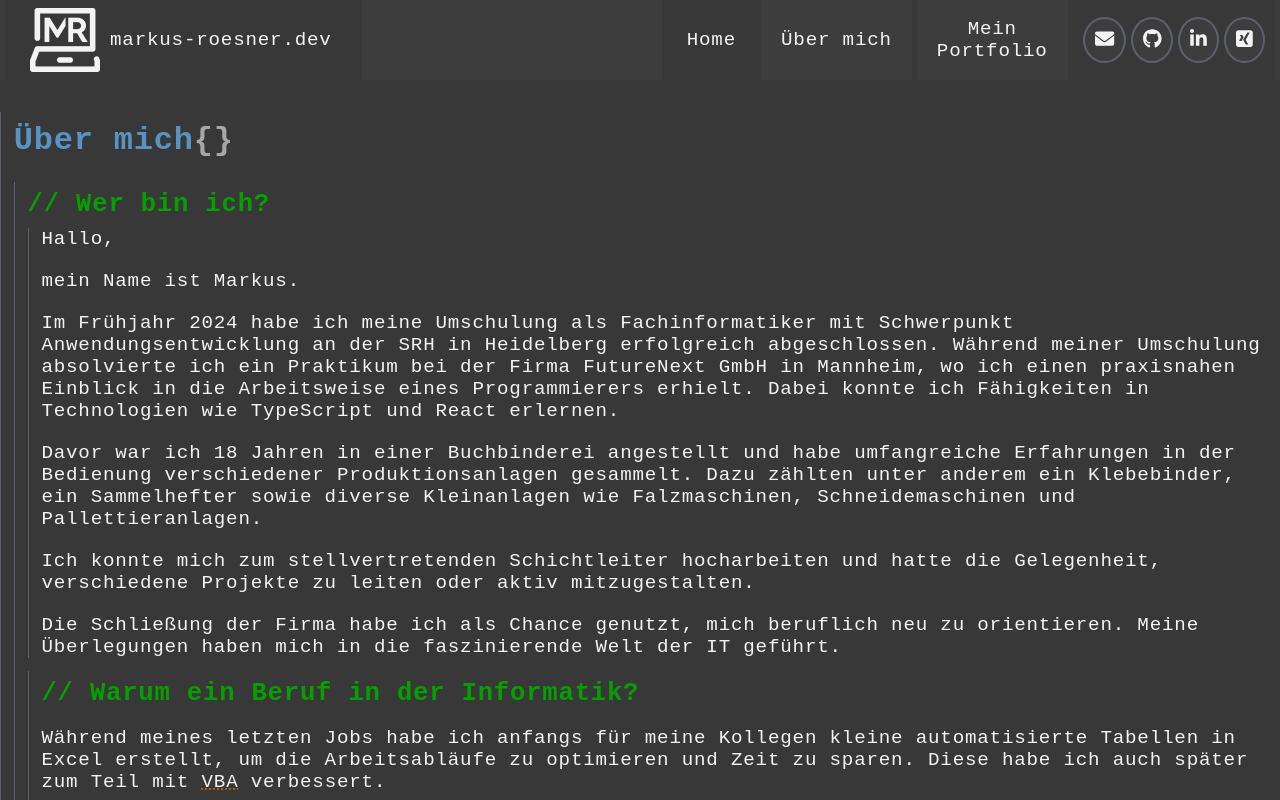
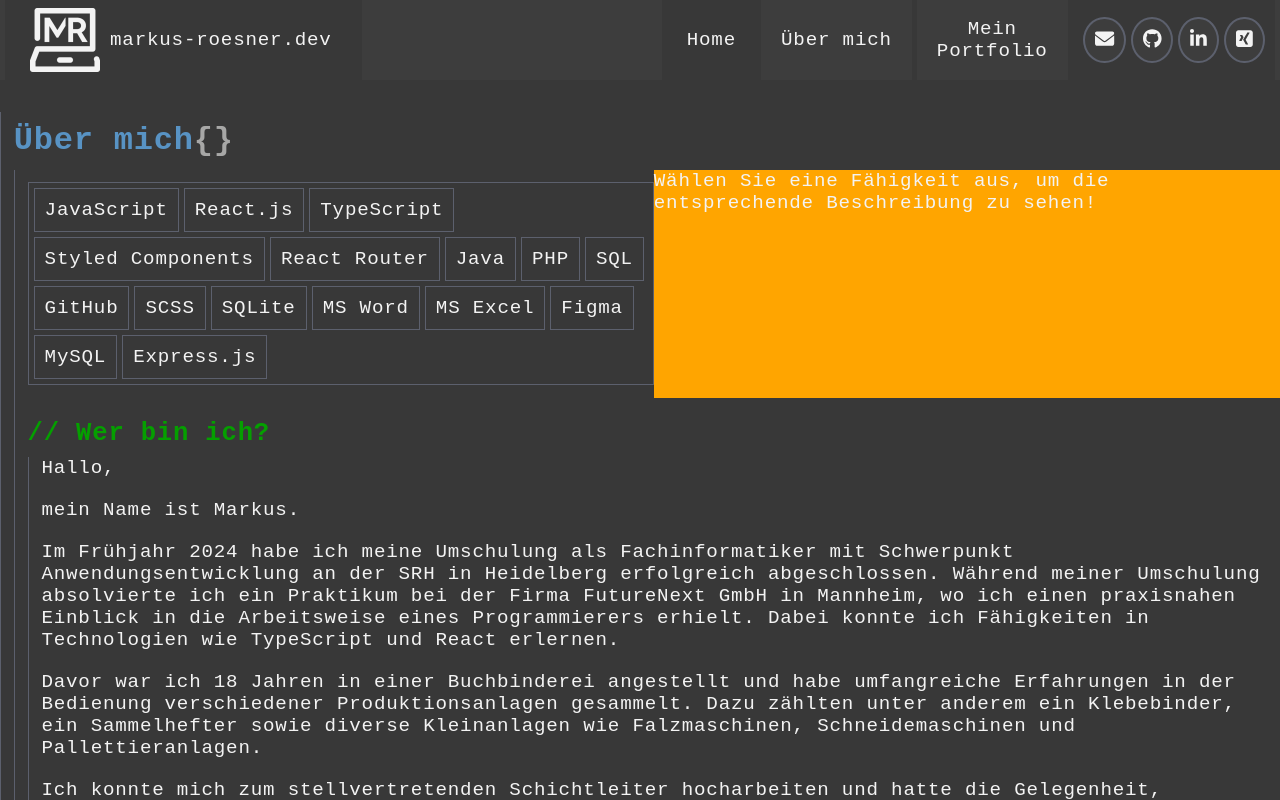
Before and after one commit to M-Roesner/myHomepage-react-ts-wip, a React (Vite) app: page / in a window 1280 px wide. Shown: the top 800 px of the page. Built offline with nearby package versions, Linux system fonts and the light colour scheme.

Commit message:
Added section for the "About me" page with a list of skills.

```diff
--- a/src/pages/home/HomePage.tsx
+++ b/src/pages/home/HomePage.tsx
@@ -2,6 +2,7 @@ import CardHeadline from "../../components/custom/card/cardHeadline/CardHeadline
 import CardVerticalLine from "../../components/custom/card/cardVerticalLine/CardVerticalLine";
 import SectionIntroduction from "./sections/introduction/SectionIntroduction";
 import SectionMyFutureCareer from "./sections/myFutureCareer/SectionMyFutureCareer";
+import SectionSkillWrapper from "./sections/skills/SectionSkillWrapper";
 import SectionWhyInIt from "./sections/whyInIt/SectionWhyInIt";
 import StyledHomePage from "./styledHomePage";
 
@@ -11,6 +12,7 @@ const HomePage = () => {
       <CardVerticalLine>
         <CardHeadline level={1}>Über mich</CardHeadline>
         <CardVerticalLine>
+          <SectionSkillWrapper />
           <SectionIntroduction />
           <SectionWhyInIt />
           <SectionMyFutureCareer />
--- /dev/null
+++ b/src/pages/home/sections/skills/SectionSkillWrapper.tsx
@@ -0,0 +1,36 @@
+import { useState } from "react";
+
+// components
+import { StyledSectionSkillWrapper } from "./styledSectionSkillWrapper";
+import SkillList from "./skillList/SkillList";
+import SkillDescription from "./skillDescription/SkillDescription";
+
+// Types
+import { skillType } from "./skillTypes";
+
+// Resources
+import { mySkills } from "./mySkills";
+
+/**
+ * Renders a list of skills and their description.
+ */
+const SectionSkillWrapper = () => {
+  const [selectedSkill, setSelectedSkill] = useState<skillType | null>(null);
+
+  const handleSkillClick = (skill: skillType) => {
+    if (skill !== null) {
+      console.log(skill);
+      setSelectedSkill(skill);
+    }
+  };
+
+  const sortedSkills = mySkills.sort((a, b) => a.priority - b.priority);
+  return (
+    <StyledSectionSkillWrapper>
+      <SkillList list={sortedSkills} onClick={handleSkillClick} />
+      <SkillDescription skill={selectedSkill} />
+    </StyledSectionSkillWrapper>
+  );
+};
+
+export default SectionSkillWrapper;
--- /dev/null
+++ b/src/pages/home/sections/skills/mySkills.ts
@@ -0,0 +1,126 @@
+import { skillType } from "./skillTypes";
+
+export const mySkills: skillType[] = [
+  {
+    id: 1,
+    name: "Java",
+    priority: 2,
+    category: "Programming Language",
+    description:
+      "Java ist eine weit verbreitete Programmiersprache, die für ihre Portabilität und Robustheit bekannt ist.",
+  },
+  {
+    id: 2,
+    name: "JavaScript",
+    priority: 1,
+    category: "Programming Language",
+    description:
+      "JavaScript ist eine vielseitige Programmiersprache, die häufig für die Webentwicklung verwendet wird.",
+  },
+  {
+    id: 3,
+    name: "React.js",
+    priority: 1,
+    category: "Frontend Framework",
+    description: "React.js ist eine beliebte JavaScript-Bibliothek zum Erstellen von Benutzeroberflächen.",
+  },
+  {
+    id: 4,
+    name: "TypeScript",
+    priority: 1,
+    category: "Programming Language",
+    description:
+      "TypeScript ist eine Erweiterung von JavaScript, die statisches Typing und andere Funktionen hinzufügt.",
+  },
+  {
+    id: 5,
+    name: "PHP",
+    priority: 2,
+    category: "Backend Language",
+    description: "PHP ist eine serverseitige Skriptsprache, die häufig für die Webentwicklung verwendet wird.",
+  },
+  {
+    id: 6,
+    name: "SQL",
+    priority: 2,
+    category: "Database",
+    description:
+      "SQL (Structured Query Language) ist eine domänenspezifische Sprache, die für das Programmieren entwickelt wurde und zur Verwaltung von Daten in einem relationalen Datenbankmanagementsystem dient.",
+  },
+  {
+    id: 7,
+    name: "GitHub",
+    priority: 2,
+    category: "Version Control",
+    description: "GitHub ist eine webbasierte Plattform zur Versionskontrolle und Zusammenarbeit an Softwareprojekten.",
+  },
+  {
+    id: 8,
+    name: "SCSS",
+    priority: 2,
+    category: "Stylesheet Language",
+    description:
+      "SCSS (Sassy CSS) ist eine Erweiterung von CSS, die Funktionen wie Variablen, Verschachtelungen und Mixins bietet.",
+  },
+  {
+    id: 9,
+    name: "MS Word",
+    priority: 3,
+    category: "Office Suite",
+    description: "Microsoft Word ist ein Textverarbeitungsprogramm, das zur Erstellung von Dokumenten verwendet wird.",
+  },
+  {
+    id: 10,
+    name: "MS Excel",
+    priority: 3,
+    category: "Office Suite",
+    description:
+      "Microsoft Excel ist ein Tabellenkalkulationsprogramm, das für Berechnungen, Datenanalyse und Visualisierung verwendet wird.",
+  },
+  {
+    id: 11,
+    name: "Styled Components",
+    priority: 1,
+    category: "Frontend Framework",
+    description:
+      "Styled Components ist eine CSS-in-JS-Bibliothek, mit der CSS direkt in JavaScript-Dateien geschrieben werden kann.",
+  },
+  {
+    id: 12,
+    name: "React Router",
+    priority: 1,
+    category: "Frontend Framework",
+    description: "React Router ist eine Bibliothek für die Navigation in React-Anwendungen.",
+  },
+  {
+    id: 13,
+    name: "Figma",
+    priority: 3,
+    category: "Design Tool",
+    description:
+      "Figma ist ein webbasiertes Design- und Prototyping-Tool, das zur Erstellung von UI/UX-Designs verwendet wird.",
+  },
+  {
+    id: 14,
+    name: "MySQL",
+    priority: 3,
+    category: "Database",
+    description: "MySQL ist ein Open-Source-Relationales Datenbankmanagementsystem.",
+  },
+  {
+    id: 15,
+    name: "SQLite",
+    priority: 2,
+    category: "Database",
+    description:
+      "SQLite ist eine C-Bibliothek, die eine kleine, schnelle, eigenständige, zuverlässige, voll ausgestattete SQL-Datenbank-Engine implementiert.",
+  },
+  {
+    id: 16,
+    name: "Express.js",
+    priority: 3,
+    category: "Server Framework",
+    description:
+      "Express.js ist ein Webanwendungs-Framework für Node.js, das zur Erstellung von Webanwendungen und APIs verwendet wird.",
+  },
+];
--- /dev/null
+++ b/src/pages/home/sections/skills/skillDescription/SkillDescription.tsx
@@ -0,0 +1,23 @@
+import { skillType } from "../skillTypes";
+import { StyledSkillDescription } from "./styledSkillDescription";
+
+type SkillDescriptionProps = {
+  skill: skillType | null;
+};
+
+/**
+ * Returns a styled description text with the passed skill.
+ *
+ * @param {skillType} skill - The skill object contains the description text, among other things.
+ */
+const SkillDescription = ({ skill }: SkillDescriptionProps) => {
+  return (
+    <StyledSkillDescription>
+      {skill && skill.description
+        ? skill.description
+        : "Wählen Sie eine Fähigkeit aus, um die entsprechende Beschreibung zu sehen!"}
+    </StyledSkillDescription>
+  );
+};
+
+export default SkillDescription;
--- /dev/null
+++ b/src/pages/home/sections/skills/skillDescription/styledSkillDescription.ts
@@ -0,0 +1,7 @@
+import styled from "styled-components";
+
+export const StyledSkillDescription = styled.div`
+  /* TODO: css - SkillDescription need more styles */
+  width: 50%;
+  background-color: orange;
+`;
--- /dev/null
+++ b/src/pages/home/sections/skills/skillList/SkillList.tsx
@@ -0,0 +1,32 @@
+// components
+import Skill from "./skill/Skill";
+import { StyledSectionSkillList } from "./styledSkillList";
+
+// Types
+import { skillType } from "../skillTypes";
+
+type SectionSkillListProps = {
+  list: skillType[];
+  onClick: (skill: skillType) => void;
+};
+
+/**
+ * Renders a list of skills with the given list.
+ *
+ * @param {Object} props - The props object containing the list of skills and onClick function.
+ * @param {skillType[]} props.list - The array of skills.
+ * @param {Function} props.onClick - The function to be called when a skill is clicked.
+ */
+const SkillList = ({ list, onClick }: SectionSkillListProps) => {
+  return (
+    <StyledSectionSkillList>
+      {list.map((skill) => (
+        <Skill key={skill.id} onClick={() => onClick(skill)}>
+          {skill.name}
+        </Skill>
+      ))}
+    </StyledSectionSkillList>
+  );
+};
+
+export default SkillList;
--- /dev/null
+++ b/src/pages/home/sections/skills/skillList/skill/Skill.tsx
@@ -0,0 +1,20 @@
+import React from "react";
+import { StyledSkill } from "./styledSkill";
+
+type SkillProp = {
+  onClick?: () => void;
+  children: React.ReactNode;
+};
+
+/**
+ * Renders a clickable skill item.
+ *
+ * @param {Object} props - The props object containing onClick function and children.
+ * @param {Function} props.onClick - The function to be called when the skill item is clicked.
+ * @param {ReactNode} props.children - The content of the skill item.
+ */
+const Skill = ({ onClick, children }: SkillProp) => {
+  return <StyledSkill onClick={onClick}>{children}</StyledSkill>;
+};
+
+export default Skill;
--- /dev/null
+++ b/src/pages/home/sections/skills/skillList/skill/styledSkill.ts
@@ -0,0 +1,11 @@
+import styled from "styled-components";
+
+export const StyledSkill = styled.div`
+  padding: 10px;
+  border: 1px solid ${(props) => props.theme.palette.common.borderColor};
+  cursor: pointer;
+
+  &:hover {
+    background-color: ${(props) => props.theme.palette.common.backgroundHoverColor};
+  }
+`;
--- /dev/null
+++ b/src/pages/home/sections/skills/skillList/styledSkillList.ts
@@ -0,0 +1,14 @@
+import styled from "styled-components";
+import { defaultSectionStyle } from "../../defaultSectionStyle";
+
+export const StyledSectionSkillList = styled(defaultSectionStyle)`
+  width: 50%;
+  padding: 5px;
+
+  display: flex;
+  flex-direction: row;
+  flex-wrap: wrap;
+  justify-content: flex-start;
+  gap: 5px;
+  border: 1px solid ${(props) => props.theme.palette.common.borderColor};
+`;
--- /dev/null
+++ b/src/pages/home/sections/skills/styledSectionSkillWrapper.ts
@@ -0,0 +1,6 @@
+import styled from "styled-components";
+
+export const StyledSectionSkillWrapper = styled.div`
+  display: flex;
+  flex-direction: row;
+`;
```
Also changed, not shown: src/pages/home/sections/skills/skillTypes.d.ts (added, +18 -0 lines).
